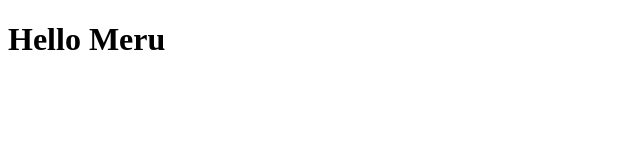
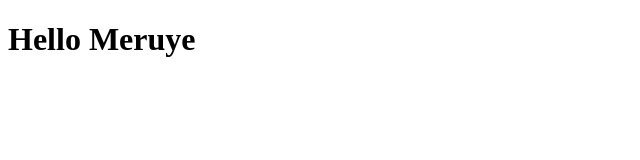
Before and after one commit to Malah1004/Meru, a plain HTML site: page index.html in a window 1280 px wide. Shown: the full height of the page, 0-640 px from the left. Drawn offline with Linux system fonts and the light colour scheme.

Commit message:
I modified the name

```diff
--- a/index.html
+++ b/index.html
@@ -7,6 +7,6 @@
     <title>Meru</title>
 </head>
 <body>
-   <h1>Hello Meru</h1>
+   <h1>Hello Meruye</h1>
 </body>
 </html>
```
